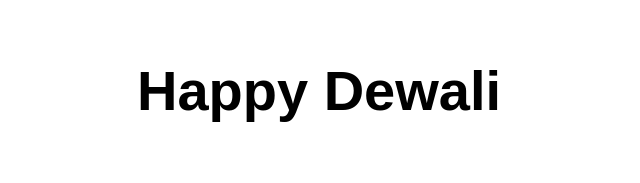
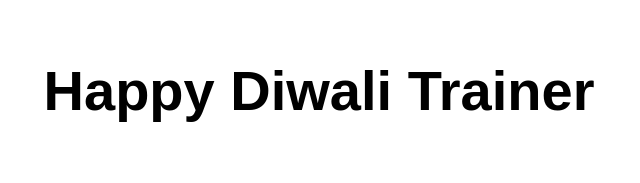
Before and after one commit to VARADHARAJAN4/MSAzureProject, a website: page src/index.html in a window 1280 px wide. Shown: the whole page, without its empty margins (321-961 px from the left). Drawn offline with Linux system fonts and the light colour scheme.

Commit message:
index.html

```diff
--- a/src/index.html
+++ b/src/index.html
@@ -10,7 +10,7 @@
 
 <body>
   <main>
-    <h1>Happy Dewali</h1>
+    <h1>Happy Diwali Trainer</h1>
   </main>
 </body>
 
```
